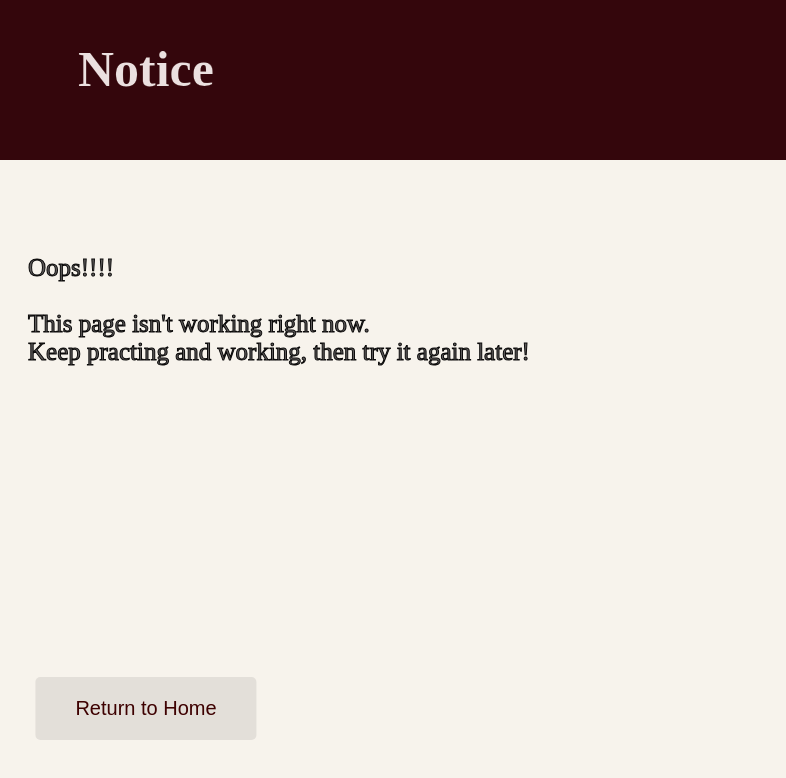
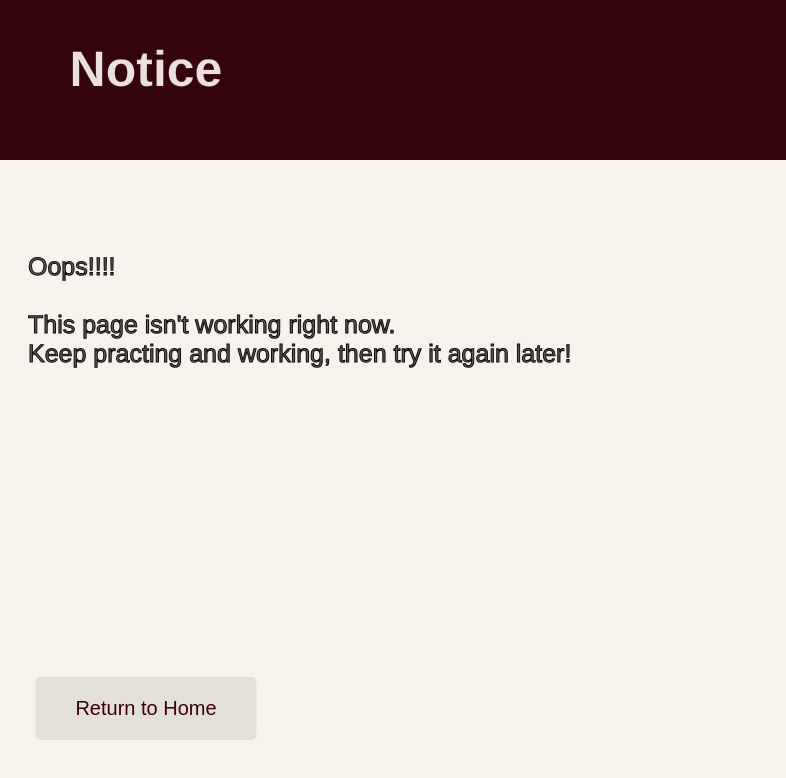
Before and after one commit to yunru728-sys/note1009, a plain HTML site: page index.html in a window 1280 px wide. Shown: the full height of the page, 494-1280 px from the left. Drawn offline with Linux system fonts and the light colour scheme.

Commit message:
英文字型

```diff
--- a/index.html
+++ b/index.html
@@ -9,7 +9,7 @@
             /* 移除預設邊距 */
             margin: 0;
             /* 設定字體 */
-            font-family: Noto Sans TC;
+            font-family: "Helvetica Neue", "Arial", sans-serif;
         }
 
         .container {
```
